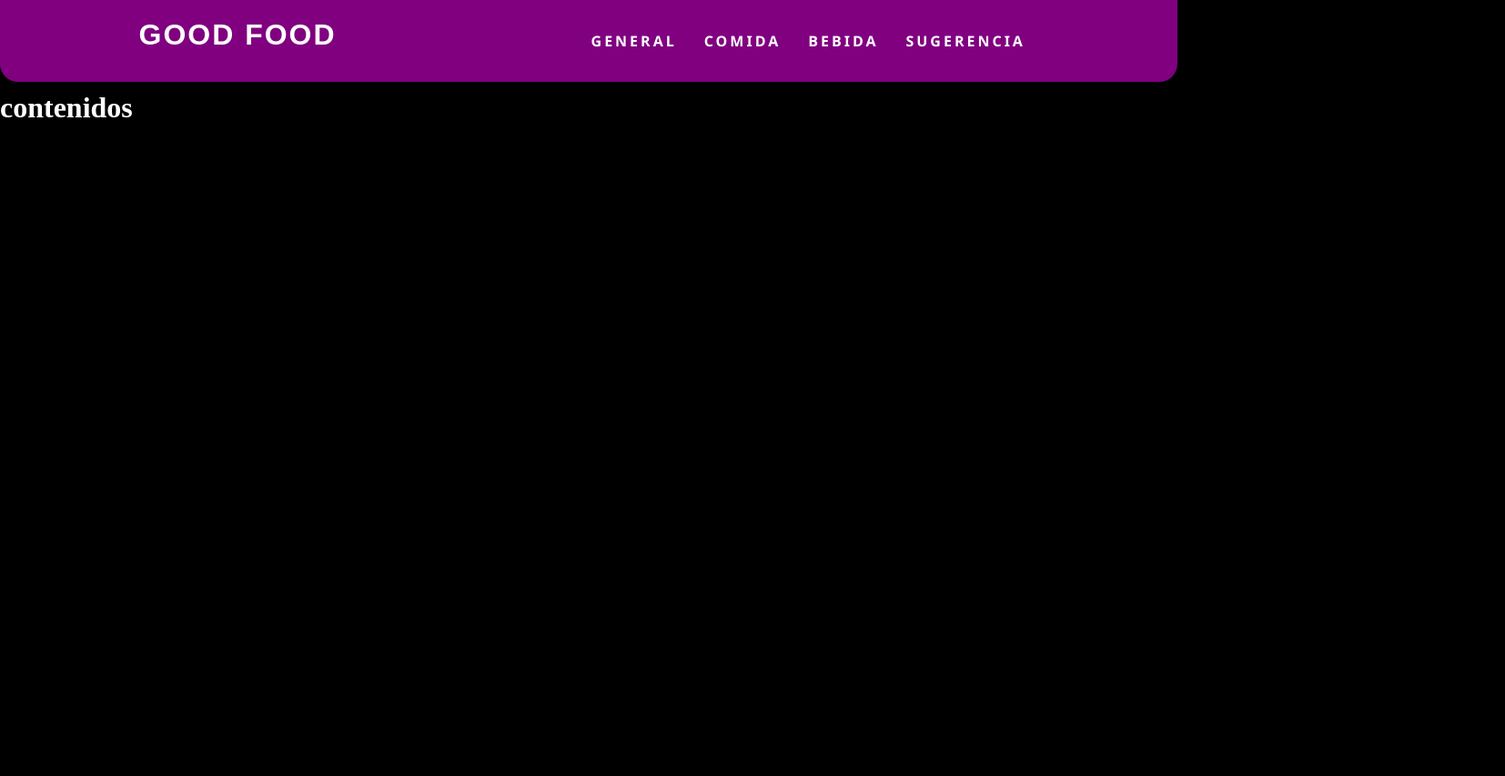
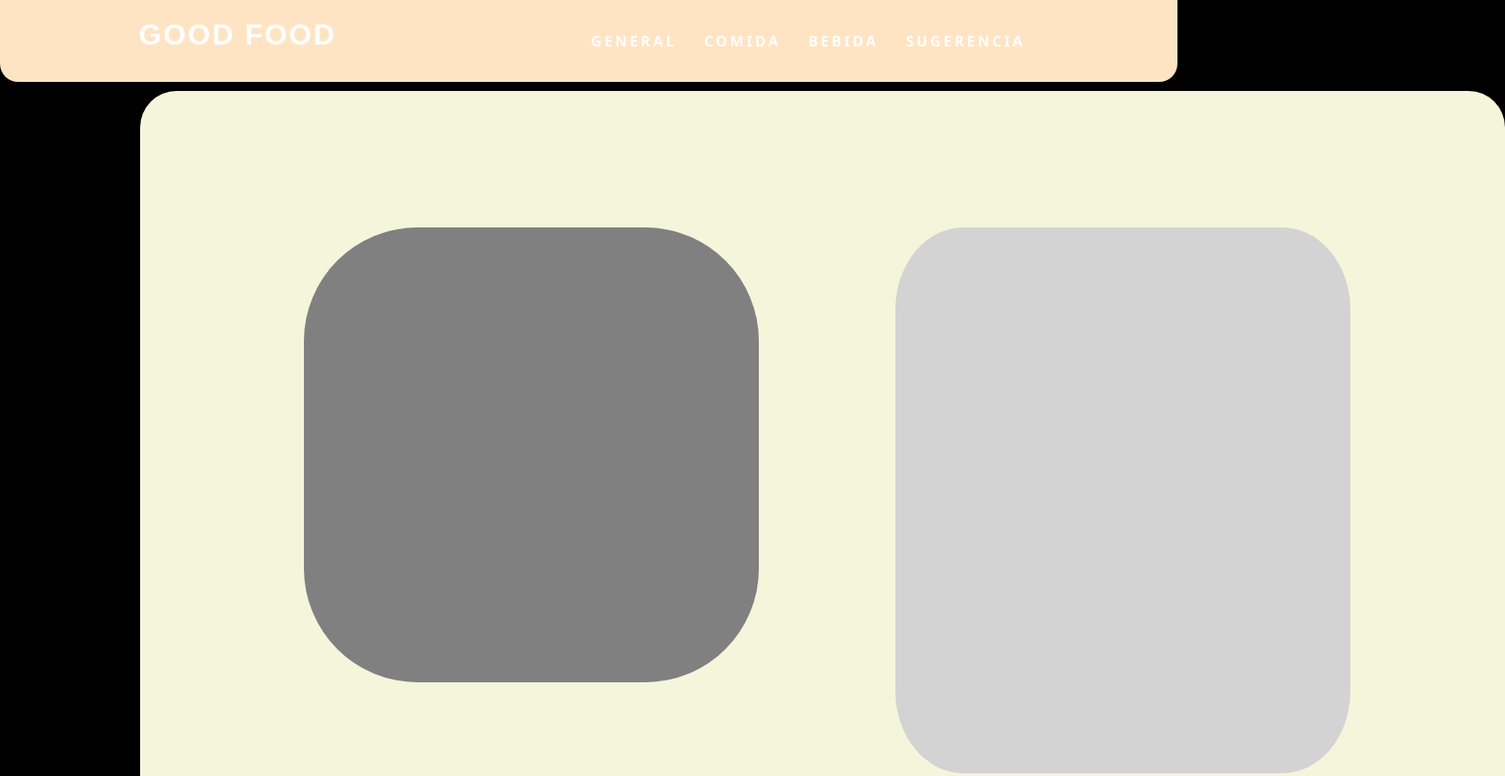
Before and after one commit to IgnaFernandez/paginabar, a plain HTML site: page proyectopagina/paggeneral.html in a window 1280 px wide. Shown: the top 853 px of the page at 91% size, 1654 px wide, since content can reach past the window. Before the commit the page ends 800 px from the top, so only its background shows below. Drawn offline with Linux system fonts and the light colour scheme.

Commit message:
modificaciones de la pagina principal

```diff
--- a/proyectopagina/modificaciones.css
+++ b/proyectopagina/modificaciones.css
@@ -1,5 +1,5 @@
 body{
-    background: black ;
+    background-color: black ;
 }
 *{
     margin:0;
@@ -18,7 +18,7 @@ header{
         font-weight: bold;
         letter-spacing: 2px;
         z-index: 10;
-        background: purple;
+        background: bisque;
         border-radius: 0px 0px 20px 20px;
 
 }
@@ -29,6 +29,7 @@ header .logo{
     font-size: 2em;
     text-decoration: none;
     color: white;
+
 
 }
 nav{
@@ -54,6 +55,30 @@ header ul li a{
    text-decoration: none;
    color: white;
 }
-h1{ margin-top: 100px;
-    color: white;}
-p { color: white;}
+#contenedordefondo{
+    margin-top: 100px;
+    width: 1500px;
+    height: 800px;
+    background-color: beige;
+    border-radius: 40px;
+    display: flex;
+    margin-left: 12%;
+
+
+}
+#contenedordeimagen{
+    background-color: grey;
+    width: 500px;
+    height: 500px;
+    margin-top: 10%;
+    margin-left: 12%;
+    border-radius: 25%;
+}
+#contenedordetexto{
+    background-color: lightgray;
+    width: 500px;
+    height: 600px;
+    margin-top: 10%;
+    margin-left: 10%;
+    border-radius: 15%;
+}
--- a/proyectopagina/paggeneral.html
+++ b/proyectopagina/paggeneral.html
@@ -20,7 +20,10 @@
 
         </nav>
     </header>
-    <h1>contenidos</h1>
+    <div id="contenedordefondo">
+        <div id="contenedordeimagen"></div>
+        <div id="contenedordetexto"></div>
+    </div>
 
 </body>
 </html>
--- a/proyectopagina/tarea unidad 2 clase 2/ejercicio 2.css
+++ b/proyectopagina/tarea unidad 2 clase 2/ejercicio 2.css
@@ -2,6 +2,7 @@
     background-color: grey;
     display: flex;
     justify-content: center;
+    align-items: center;
 
 
 
```
Also changed, not shown: proyectopagina/foto comi.jpeg (added).
